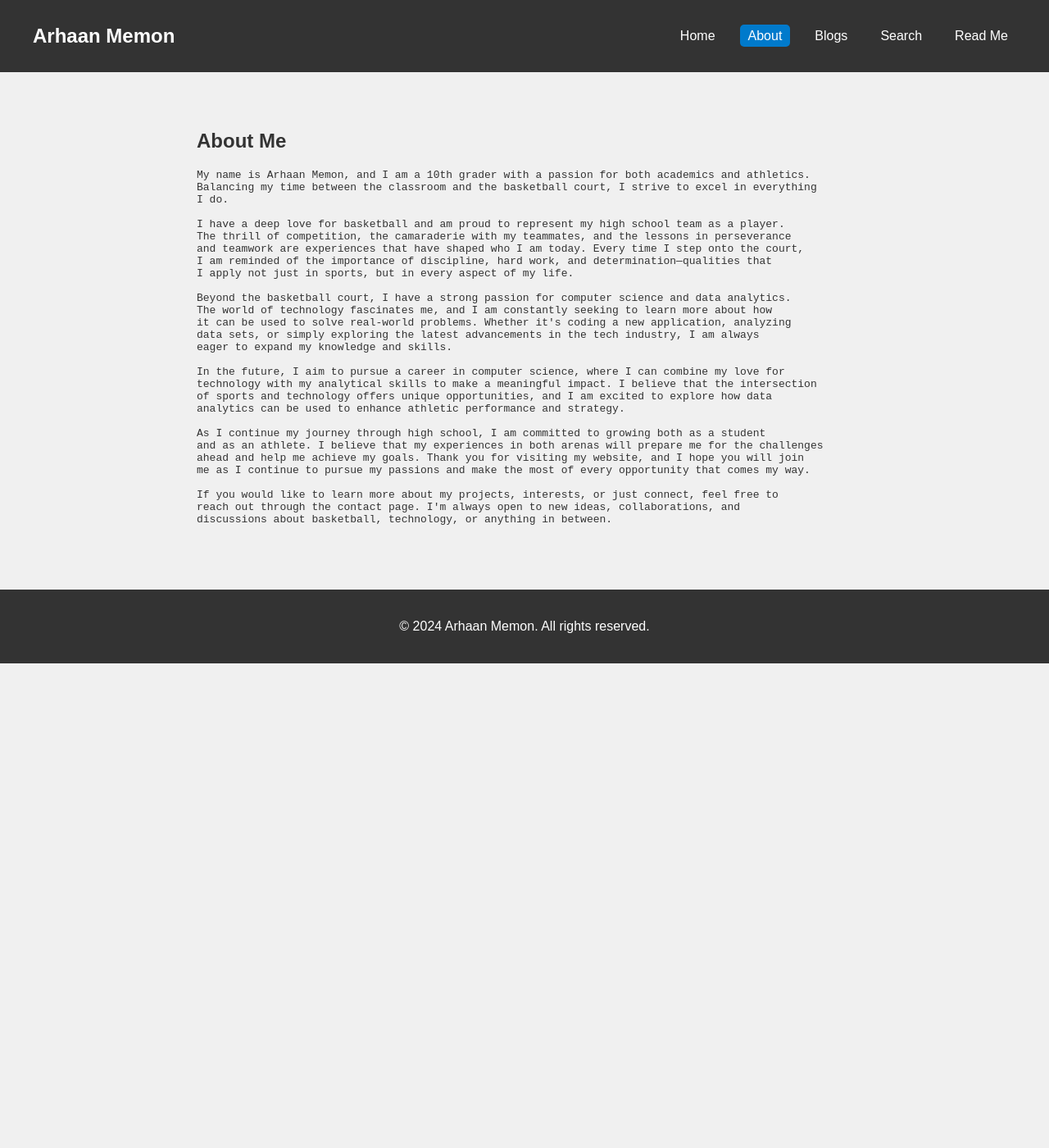
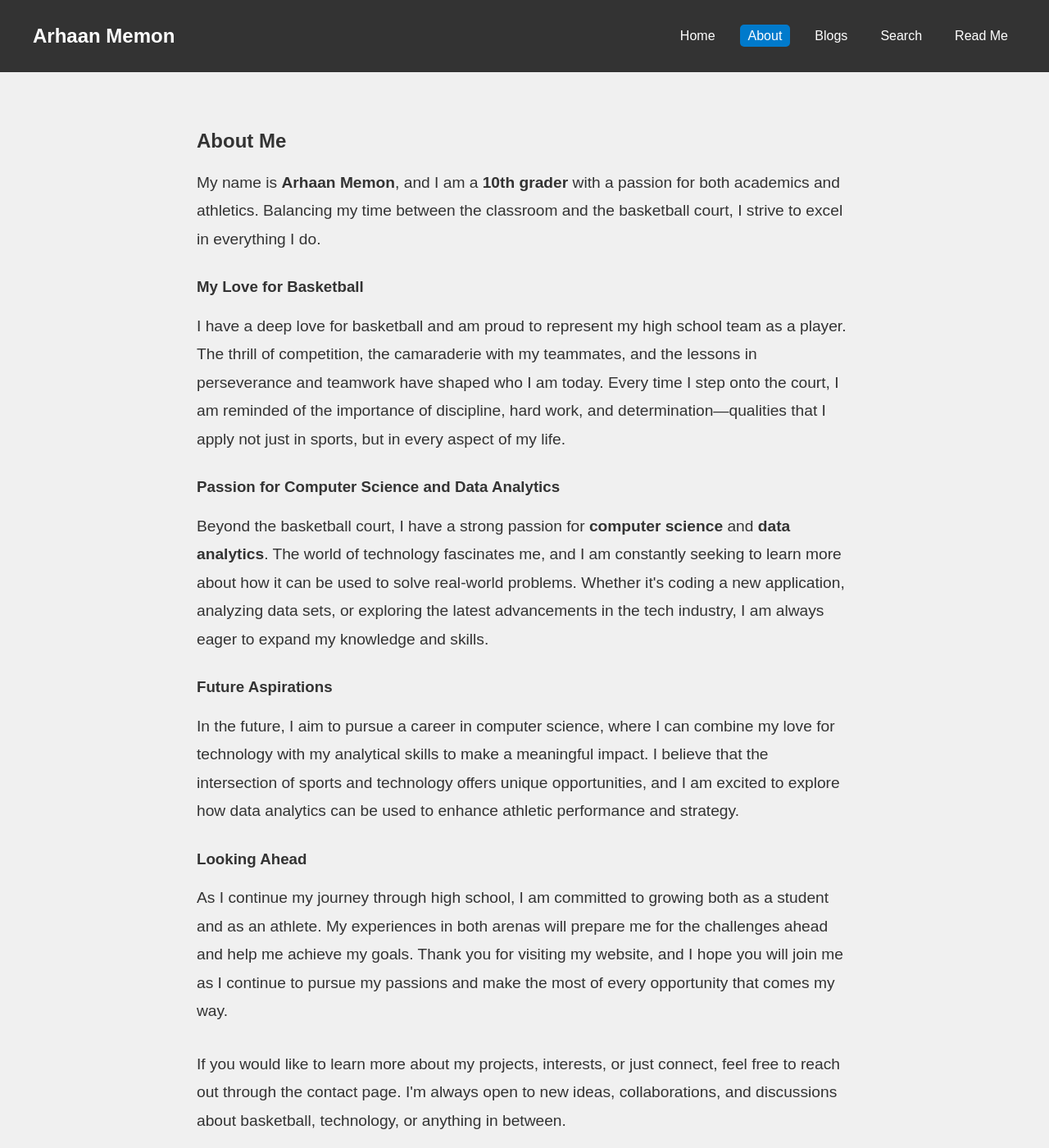
Before and after one commit to ArhaanM123/Arhaan_2025, a Jekyll site: the page about.html, which Jekyll copies as it is, in a window 1280 px wide and 1400 px high. Shown: the whole window at 82% size. Built offline with Jekyll 4.4.1, drawn with Linux system fonts in a browser that asks for light colours.

Commit message:
More text

```diff
--- a/about.html
+++ b/about.html
@@ -26,40 +26,52 @@
 <main class="content-section">
     <div class="container">
         <h2>About Me</h2>
-        <pre>
-My name is Arhaan Memon, and I am a 10th grader with a passion for both academics and athletics.
-Balancing my time between the classroom and the basketball court, I strive to excel in everything
-I do.
+        <p style="line-height: 1.8em; font-size: 1.2em;">
+            My name is <strong>Arhaan Memon</strong>, and I am a <strong>10th grader</strong> with a passion for both academics and athletics.
+            Balancing my time between the classroom and the basketball court, I strive to excel in everything I do.
+        </p>
 
-I have a deep love for basketball and am proud to represent my high school team as a player.
-The thrill of competition, the camaraderie with my teammates, and the lessons in perseverance
-and teamwork are experiences that have shaped who I am today. Every time I step onto the court,
-I am reminded of the importance of discipline, hard work, and determination—qualities that
-I apply not just in sports, but in every aspect of my life.
+        <h3 style="margin-top: 30px;">My Love for Basketball</h3>
+        <p style="line-height: 1.8em; font-size: 1.2em;">
+            I have a deep love for basketball and am proud to represent my high school team as a player.
+            The thrill of competition, the camaraderie with my teammates, and the lessons in perseverance and teamwork
+            have shaped who I am today. Every time I step onto the court, I am reminded of the importance of discipline,
+            hard work, and determination—qualities that I apply not just in sports, but in every aspect of my life.
+        </p>
 
-Beyond the basketball court, I have a strong passion for computer science and data analytics.
-The world of technology fascinates me, and I am constantly seeking to learn more about how
-it can be used to solve real-world problems. Whether it's coding a new application, analyzing
-data sets, or simply exploring the latest advancements in the tech industry, I am always
-eager to expand my knowledge and skills.
+        <h3 style="margin-top: 30px;">Passion for Computer Science and Data Analytics</h3>
+        <p style="line-height: 1.8em; font-size: 1.2em;">
+            Beyond the basketball court, I have a strong passion for <strong>computer science</strong> and <strong>data analytics</strong>.
+            The world of technology fascinates me, and I am constantly seeking to learn more about how it can be used to solve real-world
+            problems. Whether it's coding a new application, analyzing data sets, or exploring the latest advancements in the tech industry,
+            I am always eager to expand my knowledge and skills.
+        </p>
 
-In the future, I aim to pursue a career in computer science, where I can combine my love for
-technology with my analytical skills to make a meaningful impact. I believe that the intersection
-of sports and technology offers unique opportunities, and I am excited to explore how data
-analytics can be used to enhance athletic performance and strategy.
+        <h3 style="margin-top: 30px;">Future Aspirations</h3>
+        <p style="line-height: 1.8em; font-size: 1.2em;">
+            In the future, I aim to pursue a career in computer science, where I can combine my love for technology with my analytical skills
+            to make a meaningful impact. I believe that the intersection of sports and technology offers unique opportunities, and I am excited
+            to explore how data analytics can be used to enhance athletic performance and strategy.
+        </p>
 
-As I continue my journey through high school, I am committed to growing both as a student
-and as an athlete. I believe that my experiences in both arenas will prepare me for the challenges
-ahead and help me achieve my goals. Thank you for visiting my website, and I hope you will join
-me as I continue to pursue my passions and make the most of every opportunity that comes my way.
+        <h3 style="margin-top: 30px;">Looking Ahead</h3>
+        <p style="line-height: 1.8em; font-size: 1.2em;">
+            As I continue my journey through high school, I am committed to growing both as a student and as an athlete.
+            My experiences in both arenas will prepare me for the challenges ahead and help me achieve my goals.
+            Thank you for visiting my website, and I hope you will join me as I continue to pursue my passions
+            and make the most of every opportunity that comes my way.
+        </p>
 
-If you would like to learn more about my projects, interests, or just connect, feel free to
-reach out through the contact page. I'm always open to new ideas, collaborations, and
-discussions about basketball, technology, or anything in between.
-        </pre>
+        <p style="line-height: 1.8em; font-size: 1.2em; margin-top: 30px;">
+            If you would like to learn more about my projects, interests, or just connect, feel free to reach out
+            through the contact page. I'm always open to new ideas, collaborations, and discussions about basketball,
+            technology, or anything in between.
+        </p>
     </div>
 </main>
-    <footer>
+
+
+<footer>
         <div class="container">
             <p>&copy; 2024 Arhaan Memon. All rights reserved.</p>
         </div>
```
